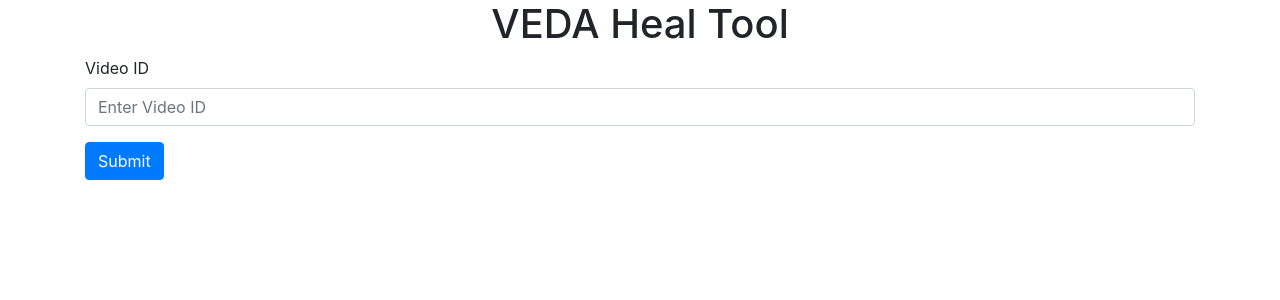
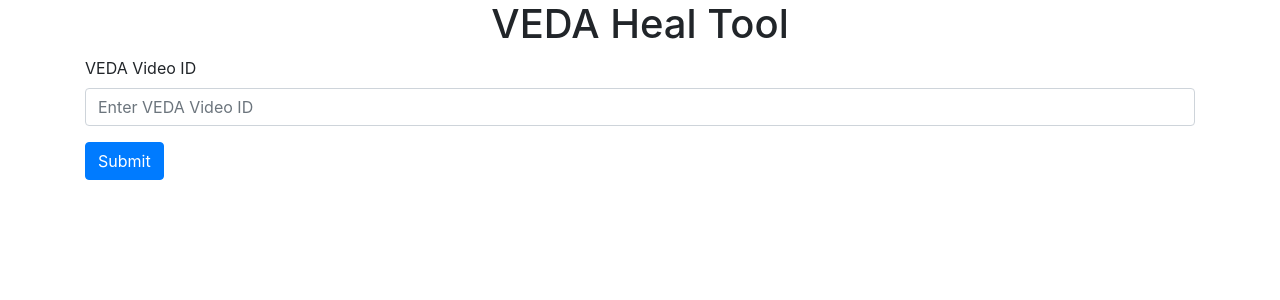
Before and after one commit to edx/edx-video-pipeline, a Django app: template templates/heal.html in a window 1280 px wide. Shown: the top 300 px of the page. Run offline with Django 3.2, Linux system fonts and the light colour scheme; the template is opened without the code that fills it, so the values that code supplies are empty; some libraries are stand-ins or nearby versions.

Commit message:
PROD-509:  Fix 500 error after submitting heal request. PROD-414:  Changed text on VEDA heal page to indicate that VEDA id is required.

```diff
--- a/frontend/views.py
+++ b/frontend/views.py
@@ -75,7 +75,7 @@ def heal_form(request):
                     connect_timeout=3
                     )
         context = {'result': result}
-        return HttpResponse(render(context=context, request=request))
+        return HttpResponse(template.render(context=context, request=request))
     return HttpResponse(template.render(request=request))
 
 
--- a/templates/heal.html
+++ b/templates/heal.html
@@ -17,8 +17,8 @@
         <form method="post" action="">
           {% csrf_token %}
           <div class="form-group">
-            <label for="veda_id">Video ID</label>
-            <input type="text" name="veda_id" class="form-control" id="veda_id" aria-describedby="veda_id" placeholder="Enter Video ID">
+            <label for="veda_id">VEDA Video ID</label>
+            <input type="text" name="veda_id" class="form-control" id="veda_id" aria-describedby="veda_id" placeholder="Enter VEDA Video ID">
           </div>
 
           <button type="submit" class="btn btn-primary">Submit</button>
```
